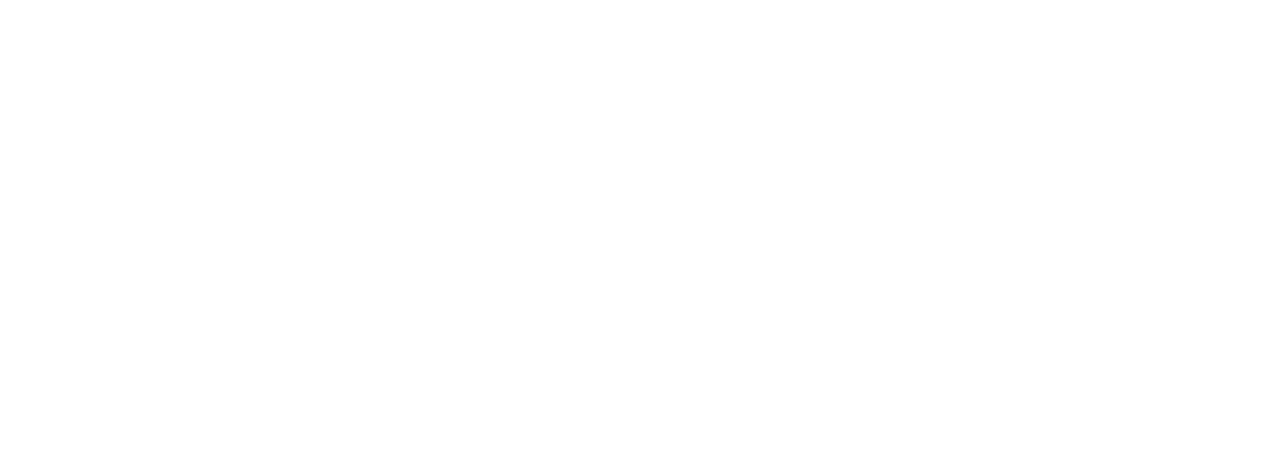
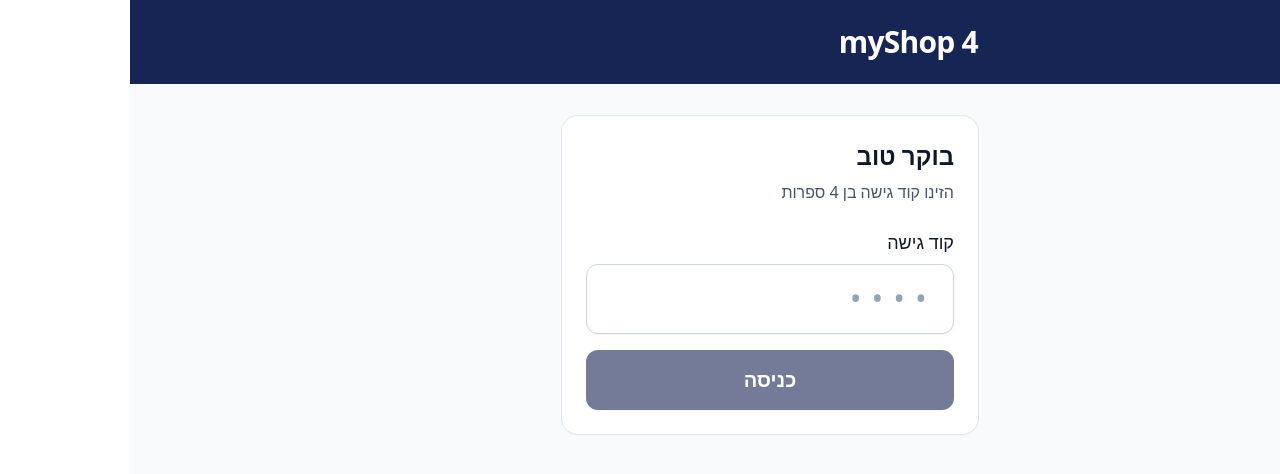
Before and after one commit to emanuel837/myshop4, a React (Vite) app: page / in a window 1280 px wide. Shown: the top 474 px of the page. Built offline with nearby package versions, Linux system fonts and the light colour scheme.

Commit message:
add login screen

```diff
--- a/src/App.tsx
+++ b/src/App.tsx
@@ -1,6 +1,13 @@
+import { useState } from 'react'
+import HomeScreen from './app/screens/HomeScreen'
+import LoginScreen from './app/screens/LoginScreen'
+
 export default function App() {
-  return (
-    <main className="min-h-screen">
-    </main>
-  )
+  const [route, setRoute] = useState<'login' | 'home'>('login')
+
+  if (route === 'home') {
+    return <HomeScreen onLogout={() => setRoute('login')} />
+  }
+
+  return <LoginScreen onSuccess={() => setRoute('home')} />
 }
--- /dev/null
+++ b/src/app/screens/HomeScreen.tsx
@@ -0,0 +1,31 @@
+type HomeScreenProps = {
+  onLogout: () => void
+}
+
+export default function HomeScreen({ onLogout }: HomeScreenProps) {
+  return (
+    <div className="min-h-screen bg-slate-50">
+      <header className="bg-blue-950 text-white">
+        <div className="mx-auto flex max-w-md items-center justify-between px-4 py-4">
+          <h1 className="text-2xl font-semibold tracking-tight">myShop 4</h1>
+          <button
+            type="button"
+            onClick={onLogout}
+            className="rounded-lg bg-white/10 px-3 py-2 text-sm font-medium text-white hover:bg-white/15 focus-visible:outline-none focus-visible:ring-2 focus-visible:ring-white/70"
+          >
+            יציאה
+          </button>
+        </div>
+      </header>
+
+      <main className="mx-auto max-w-md px-4 py-8">
+        <div className="rounded-2xl bg-white p-6 shadow-sm ring-1 ring-slate-200">
+          <p className="text-lg font-medium text-slate-900">דף הבית</p>
+          <p className="mt-2 text-base text-slate-600">
+            ריק כרגע — נבנה בהמשך.
+          </p>
+        </div>
+      </main>
+    </div>
+  )
+}
--- /dev/null
+++ b/src/app/screens/LoginScreen.tsx
@@ -0,0 +1,104 @@
+import { useMemo, useState } from 'react'
+
+type LoginScreenProps = {
+  onSuccess: () => void
+}
+
+function getHebrewGreeting(date: Date) {
+  const hour = date.getHours()
+  if (hour >= 5 && hour <= 11) return 'בוקר טוב'
+  if (hour >= 12 && hour <= 16) return 'צהריים טובים'
+  return 'ערב טוב'
+}
+
+const ACCESS_CODE = '1010'
+
+export default function LoginScreen({ onSuccess }: LoginScreenProps) {
+  const greeting = useMemo(() => getHebrewGreeting(new Date()), [])
+  const [pin, setPin] = useState('')
+  const [error, setError] = useState<string | null>(null)
+
+  function submit(nextPin: string) {
+    if (nextPin.length !== 4) return
+    if (nextPin === ACCESS_CODE) {
+      setError(null)
+      onSuccess()
+      return
+    }
+    setError('קוד גישה שגוי. נסו שוב.')
+  }
+
+  return (
+    <div className="min-h-screen bg-slate-50">
+      <header className="bg-blue-950 text-white">
+        <div className="mx-auto max-w-md px-4 py-6">
+          <h1 className="text-3xl font-semibold tracking-tight">myShop 4</h1>
+        </div>
+      </header>
+
+      <main className="mx-auto max-w-md px-4 py-8">
+        <section className="rounded-2xl bg-white p-6 shadow-sm ring-1 ring-slate-200">
+          <h2 className="text-2xl font-semibold text-slate-900">{greeting}</h2>
+          <p className="mt-2 text-base text-slate-600">
+            הזינו קוד גישה בן 4 ספרות
+          </p>
+
+          <form
+            className="mt-6 space-y-4"
+            onSubmit={(e) => {
+              e.preventDefault()
+              submit(pin)
+            }}
+          >
+            <div className="space-y-2">
+              <label
+                htmlFor="pin"
+                className="block text-lg font-medium text-slate-900"
+              >
+                קוד גישה
+              </label>
+              <input
+                id="pin"
+                name="pin"
+                type="password"
+                inputMode="numeric"
+                autoComplete="one-time-code"
+                pattern="\\d{4}"
+                maxLength={4}
+                value={pin}
+                onChange={(e) => {
+                  const next = e.target.value.replace(/\D/g, '').slice(0, 4)
+                  setPin(next)
+                  setError(null)
+                  if (next.length === 4) submit(next)
+                }}
+                className="w-full rounded-xl border border-slate-300 bg-white px-4 py-4 text-3xl tracking-[0.35em] text-slate-900 shadow-sm outline-none placeholder:text-slate-400 focus:border-blue-700 focus:ring-4 focus:ring-blue-700/15"
+                placeholder="••••"
+                aria-invalid={error ? 'true' : 'false'}
+                aria-describedby={error ? 'pin-error' : undefined}
+              />
+            </div>
+
+            {error ? (
+              <p
+                id="pin-error"
+                className="rounded-xl bg-red-50 px-4 py-3 text-base font-medium text-red-800 ring-1 ring-red-200"
+                role="alert"
+              >
+                {error}
+              </p>
+            ) : null}
+
+            <button
+              type="submit"
+              disabled={pin.length !== 4}
+              className="w-full rounded-xl bg-blue-950 px-4 py-4 text-xl font-semibold text-white shadow-sm hover:bg-blue-900 disabled:cursor-not-allowed disabled:opacity-60 focus-visible:outline-none focus-visible:ring-4 focus-visible:ring-blue-900/25"
+            >
+              כניסה
+            </button>
+          </form>
+        </section>
+      </main>
+    </div>
+  )
+}
```
